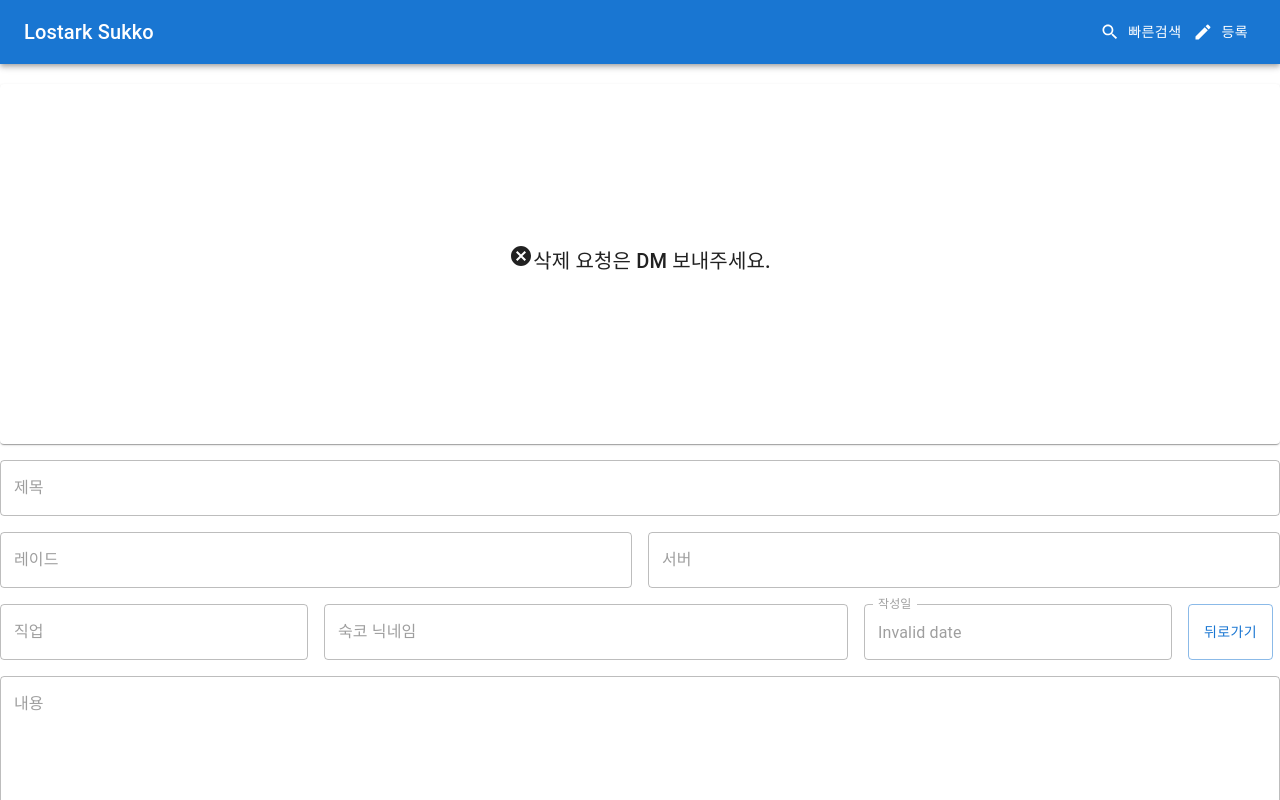
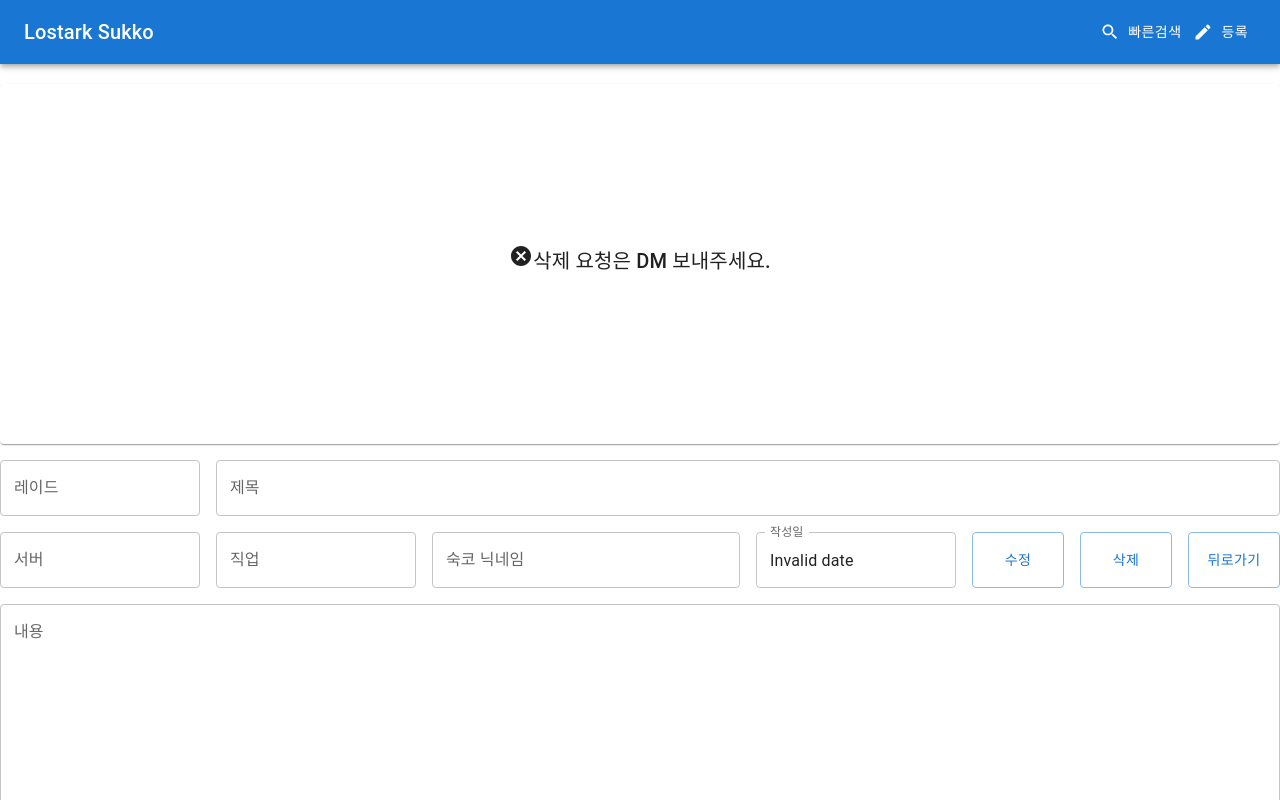
Before and after one commit to ktk8916/sukko-web, a React (Create React App) app: page /taxidermy/1 in a window 1280 px wide. Shown: the top 800 px of the page. Built offline with nearby package versions, Linux system fonts and the light colour scheme; no server answers; the HTML template or start-up script is replaced by a standard one.

Commit message:
수정, 삭제 기능 활성화

```diff
--- a/src/pages/TaxidermyDetail.jsx
+++ b/src/pages/TaxidermyDetail.jsx
@@ -1,13 +1,26 @@
 import React, { useEffect, useState } from "react";
-import { Box, Button, Grid, TextField } from "@mui/material";
+import {
+  Box,
+  Button,
+  Dialog,
+  DialogActions,
+  DialogContent,
+  DialogContentText,
+  DialogTitle,
+  Grid,
+  TextField,
+} from "@mui/material";
 import { Link, useNavigate, useParams } from "react-router-dom";
-import { getApi } from "../services/apiClient";
+import { deleteApi, getApi, postApi } from "../services/apiClient";
 import moment from "moment/moment";
 import DetailNotice from "../components/detail/DetailNotice";
+import PasswordInput from "../components/common/PasswordInput";
 
 const TaxidermyDetail = () => {
+  // 글 번호
   const { id } = useParams();
-  const nav = useNavigate();
+
+  // 글 본문
   const [taxidermy, setTaxidermy] = useState({
     id: 0,
     nickname: "",
@@ -17,6 +30,38 @@ const TaxidermyDetail = () => {
     createdAt: "",
     character: { classType: "", name: "", serverType: "" },
   });
+
+  // use
+  const nav = useNavigate();
+
+  // 비밀번호 입력창
+  const [password, setPassword] = useState("");
+
+  // 비밀번호 모달
+  const passwordChangeHandler = (e) => {
+    setPassword(e.target.value);
+  };
+
+  // 삭제 비밀번호 확인
+  const [deleteOpen, setDeleteOpen] = useState(false);
+  const openDeletePopup = () => {
+    setDeleteOpen(true);
+  };
+  const closeDeletePopup = () => {
+    setPassword("");
+    setDeleteOpen(false);
+  };
+
+  const [editOpen, seteditOpen] = useState(false);
+  const openEditPopup = () => {
+    seteditOpen(true);
+  };
+  const closeEditPopup = () => {
+    setPassword("");
+    seteditOpen(false);
+  };
+
+  // api
   const getTaxidermy = async () => {
     const response = await getApi(`/api/v1/taxidermy/${id}`);
 
@@ -24,8 +69,30 @@ const TaxidermyDetail = () => {
       alert(response.data.message);
       nav("/");
     }
-    console.log(response.data);
     setTaxidermy(response.data);
+  };
+
+  const deleteTaxidermy = async () => {
+    const response = await deleteApi(`/api/v1/taxidermy/${id}`, { password });
+
+    if (response.data !== "") {
+      alert(response.data.message);
+      closeDeletePopup();
+      return;
+    }
+    nav("/");
+  };
+
+  const checkPassword = async () => {
+    const response = await postApi(`/api/v1/taxidermy/${id}`, { password });
+
+    if (response.data !== "") {
+      alert(response.data.message);
+      closeEditPopup();
+      return;
+    }
+
+    nav(`/taxidermy/${id}/update`, { state: { password } });
   };
 
   useEffect(() => {
@@ -33,7 +100,6 @@ const TaxidermyDetail = () => {
   }, []);
 
   return (
-    <>
     <Box
       sx={{
         marginTop: "20px",
@@ -46,70 +112,147 @@ const TaxidermyDetail = () => {
         <Grid item md={12} xs={12}>
           <DetailNotice />
         </Grid>
-          <Grid item md={12} xs={12}>
+        <Grid item md={2} xs={12}>
+          <TextField
+            id="dungeon"
+            label="레이드"
+            variant="outlined"
+            InputProps={{
+              readOnly: true,
+            }}
+            fullWidth
+            value={taxidermy.dungeonType}
+          />
+        </Grid>
+        <Grid item md={10} xs={12}>
           <TextField
             id="title"
             label="제목"
             variant="outlined"
-              disabled
+            multiline
+            InputProps={{
+              readOnly: true,
+            }}
             fullWidth
             value={taxidermy.title}
           />
         </Grid>
-          <Grid item md={6} xs={6}>
-            <TextField
-              id="dungeon"
-              label="레이드"
-              variant="outlined"
-              disabled
-              fullWidth
-              value={taxidermy.dungeonType}
-            />
-          </Grid>
-          <Grid item md={6} xs={6}>
+        <Grid item md={2} xs={6}>
           <TextField
             id="server"
             label="서버"
             variant="outlined"
-              disabled
+            InputProps={{
+              readOnly: true,
+            }}
             fullWidth
             value={taxidermy.character.serverType}
           />
         </Grid>
-          <Grid item md={3} xs={6}>
+        <Grid item md={2} xs={6}>
           <TextField
             id="class"
             label="직업"
             variant="outlined"
-              disabled
+            InputProps={{
+              readOnly: true,
+            }}
             fullWidth
             value={taxidermy.character.classType}
           />
         </Grid>
 
-          <Grid item md={5} xs={6}>
+        <Grid item md={3} xs={12}>
           <TextField
             id="nickname"
             label="숙코 닉네임"
             variant="outlined"
             fullWidth
             value={taxidermy.character.name}
-              disabled
+            InputProps={{
+              readOnly: true,
+            }}
           />
         </Grid>
-          <Grid item md={3} xs={8}>
+        <Grid item md={2} xs={12}>
           <TextField
             id="createdAt"
             label="작성일"
             variant="outlined"
-              disabled
+            InputProps={{
+              readOnly: true,
+            }}
             fullWidth
             value={moment(taxidermy.createdAt).format("YYYY-MM-DD HH:mm")}
           />
         </Grid>
-          <Grid item md={1} xs={2}>
+        <Grid item md={1} xs={4}>
+          <Button
+            sx={{ height: "100%", width: "100%" }}
+            variant="outlined"
+            onClick={openEditPopup}
+          >
+            수정
+          </Button>
+        </Grid>
+        <Grid item md={1} xs={4}>
+          <Button
+            sx={{ height: "100%", width: "100%" }}
+            variant="outlined"
+            onClick={openDeletePopup}
+          >
+            삭제
+          </Button>
+          <Dialog
+            open={deleteOpen}
+            onClose={closeDeletePopup}
+            aria-labelledby="alert-dialog-title"
+            aria-describedby="alert-dialog-description"
+          >
+            <DialogTitle id="alert-dialog-title">{"비밀번호 확인"}</DialogTitle>
+            <DialogContent>
+              <DialogContentText id="alert-dialog-description">
+                <PasswordInput
+                  password={password}
+                  passwordChangeHandler={passwordChangeHandler}
+                  margin="normal"
+                />
+              </DialogContentText>
+            </DialogContent>
+            <DialogActions>
+              <Button onClick={deleteTaxidermy}>삭제</Button>
+              <Button onClick={closeDeletePopup} autoFocus>
+                취소
+              </Button>
+            </DialogActions>
+          </Dialog>
+          <Dialog
+            open={editOpen}
+            onClose={closeEditPopup}
+            aria-labelledby="alert-dialog-title"
+            aria-describedby="alert-dialog-description"
+          >
+            <DialogTitle id="alert-dialog-title">{"비밀번호 확인"}</DialogTitle>
+            <DialogContent>
+              <DialogContentText id="alert-dialog-description">
+                <PasswordInput
+                  password={password}
+                  passwordChangeHandler={passwordChangeHandler}
+                  margin="normal"
+                />
+              </DialogContentText>
+            </DialogContent>
+            <DialogActions>
+              <Button onClick={checkPassword}>수정</Button>
+              <Button onClick={closeEditPopup} autoFocus>
+                취소
+              </Button>
+            </DialogActions>
+          </Dialog>
+        </Grid>
+        <Grid item md={1} xs={4}>
           <Link to="/">
-              <Button sx={{ height: "100%" }} variant="outlined">
+            <Button sx={{ height: "100%", width: "100%" }} variant="outlined">
               뒤로가기
             </Button>
           </Link>
@@ -118,7 +261,9 @@ const TaxidermyDetail = () => {
           <TextField
             id="content"
             label="내용"
-              disabled
+            InputProps={{
+              readOnly: true,
+            }}
             multiline
             rows={12}
             value={taxidermy.content}
@@ -127,7 +272,6 @@ const TaxidermyDetail = () => {
         </Grid>
       </Grid>
     </Box>
-    </>
   );
 };
 
```
Lines whose indentation alone changed are shown as unchanged.
